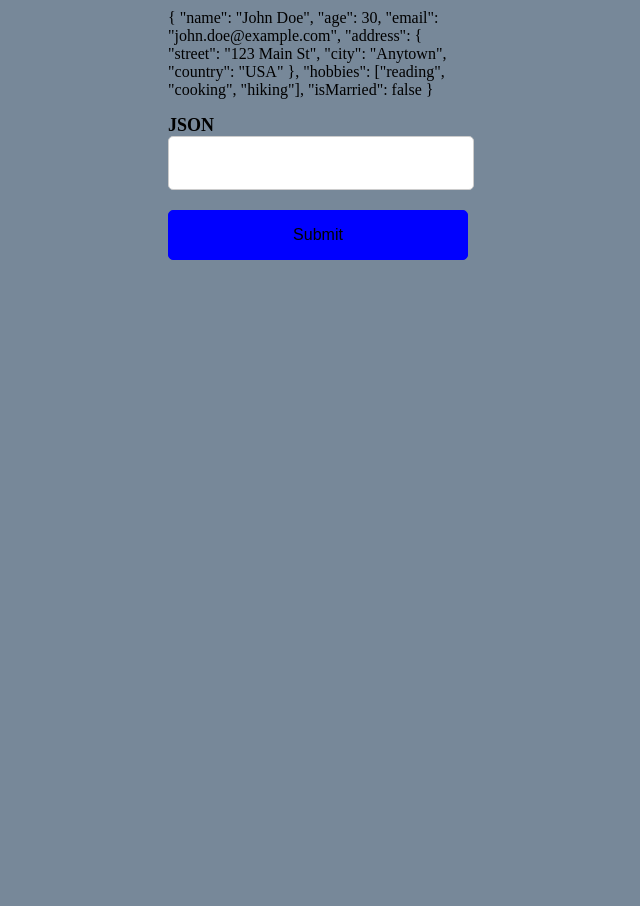
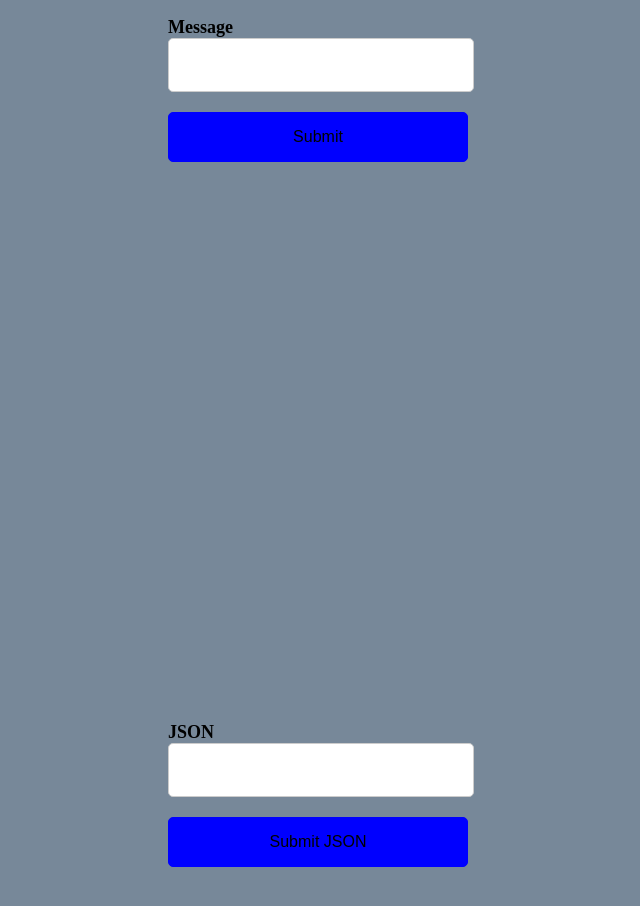
Before and after one commit to nikkisato/html_form, a website: page index.html in a window 1280 px wide. Shown: the part 414-1320 px from the top of the page, without its empty margins (330-970 px from the left). Before the commit the page ends 816 px from the top, so only its background shows below. Drawn offline with Linux system fonts and the light colour scheme.

Commit message:
Meeting with Chris

```diff
--- a/index.html
+++ b/index.html
@@ -8,9 +8,8 @@
 </head>
 <body>
 <div class="container">
-    <!-- http://127.0.0.1:8080/?firstName=Nikki&lastName=Sato&message=HELLO -->
     <!-- http://127.0.0.1:8080/form the action will be sending it to this url -->
-    <form action="http://localhost:8000/form" method="POST">
+    <form action="/form" method="POST">
         <div class="field">
             <label for="firstName">First Name</label>
             <input id="firstName" type="text" name="firstName" required>
@@ -25,30 +24,24 @@
             <label for="message">Message</label>
             <input id="message" type="text" name="message" required>
         </div>
+        <button type="submit">Submit</button>
+    </form>
+</div>
 
-        <div>
-            <p>{
-                "name": "John Doe",
-                "age": 30,
-                "email": "john.doe@example.com",
-                "address": {
-                  "street": "123 Main St",
-                  "city": "Anytown",
-                  "country": "USA"
-                },
-                "hobbies": ["reading", "cooking", "hiking"],
-                "isMarried": false
-              }</p>
-        </div>
-
-        <div>
+<div class="container">
+  <!-- Javascript based form -->
+    <form id="jsonForm">
+        <div class="field">
             <label for="json">JSON</label>
             <input type="text" id="json" name="json" required>
         </div>
-
-        <button type="submit">Submit</button>
+        <button type="submit">Submit JSON</button>
     </form>
 </div>
-    <script src="app.js"></script>
+
+<script>
+    // javascript here to target the JSON file
+    // turning input into json
+</script>
 </body>
 </html>
--- a/package.json
+++ b/package.json
@@ -22,6 +22,7 @@
     "nodemon": "^3.0.1"
   },
   "dependencies": {
+    "express": "^4.18.2",
     "live-server": "^1.2.2"
   }
 }
```
Also changed, not shown: backend/package.json (deleted, +0 -21 lines), server.js (renamed from backend/server.js, +13 -16 lines), README.md, app.js (deleted), 3 other files.
